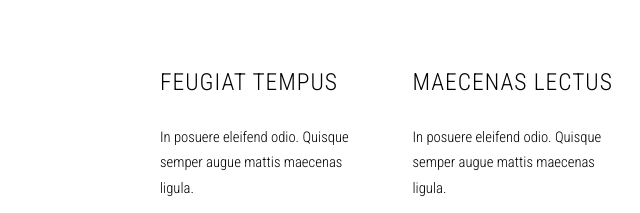
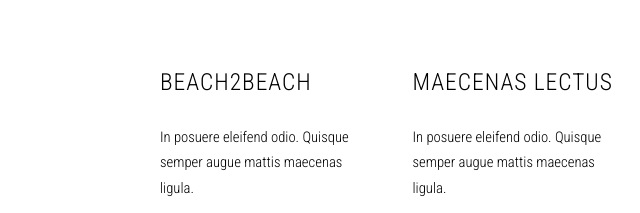
Before and after one commit to kcnnn/beach2beach, a plain HTML site: page index.html in a window 1280 px wide. Shown: the part 487-700 px from the top of the page, 0-640 px from the left. Drawn offline with nearby package versions, Linux system fonts and the light colour scheme; files whose address does not match are found by name.

Commit message:
Update index.html

```diff
--- a/index.html
+++ b/index.html
@@ -65,7 +65,7 @@
 					<div class="3u">
 						<section>
 							<header>
-								<h2>Feugiat Tempus</h2>
+								<h2>beach2beach</h2>
 							</header>
 							<p class="subtitle">In posuere eleifend odio. Quisque semper augue mattis maecenas ligula.</p>
 							<p><a href="#"><img src="images/pics13.jpg" alt=""></a></p>
```
